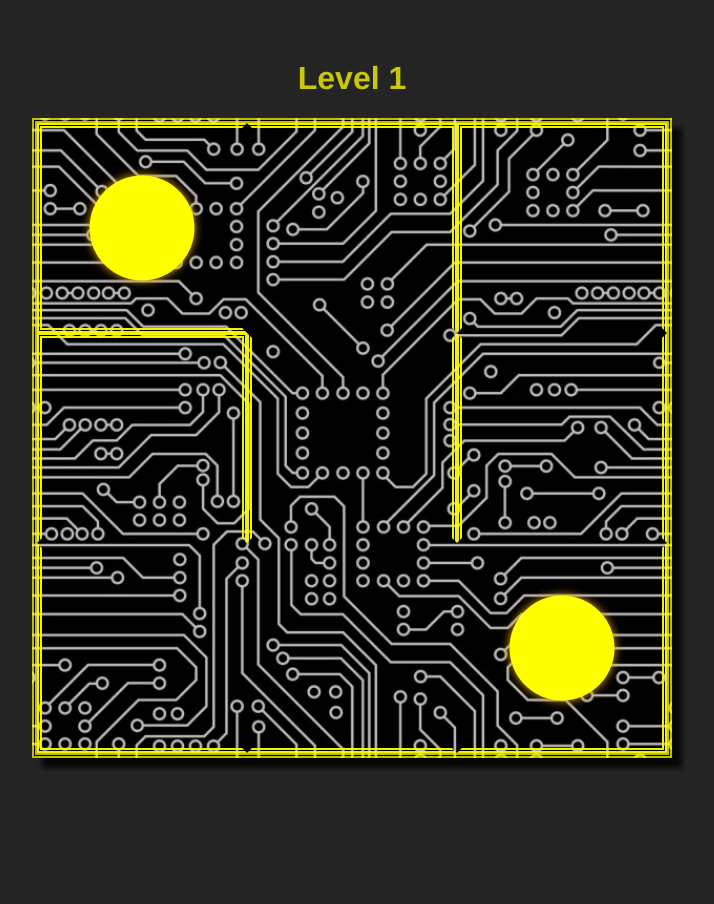
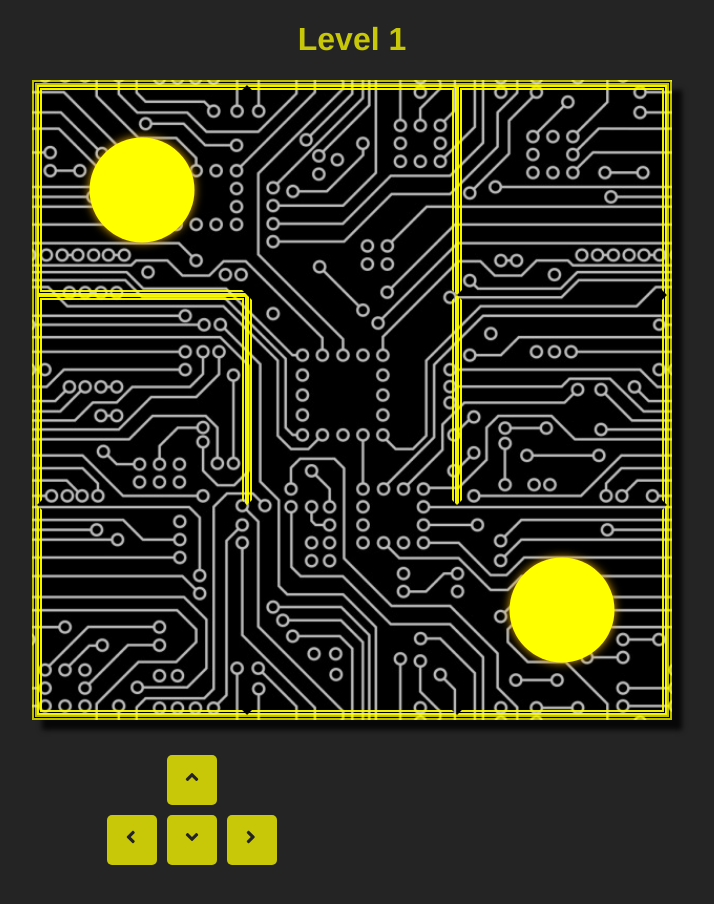
Before and after one commit to CurtisConway/maze, a Vue app: page / in a window 1280 px wide. Shown: the top 904 px of the page, without its empty margins (288-1002 px from the left). Before the commit the page ends 800 px from the top, so only its background shows below. Built offline with nearby package versions, Linux system fonts and the light colour scheme.

Commit message:
Add on screen controls

```diff
--- a/src/App.vue
+++ b/src/App.vue
@@ -25,6 +25,5 @@ body {
   -moz-osx-font-smoothing: grayscale;
   text-align: center;
   color: #2c3e50;
-  margin-top: 60px;
 }
 </style>
--- a/src/components/Maze.vue
+++ b/src/components/Maze.vue
@@ -34,13 +34,47 @@
           </tr>
         </table>
       </div>
+
+      <div class="row">
+        <div class="col" style="padding:30px 10px;">
+          <div class="row">
+            <button class="btn-sq" @click="keyboardActions.up">
+              <svg height="20" width="20" xmlns="http://www.w3.org/2000/svg" viewBox="0 0 320 512">
+                <path
+                  fill="currentColor"
+                  d="M177 159.7l136 136c9.4 9.4 9.4 24.6 0 33.9l-22.6 22.6c-9.4 9.4-24.6 9.4-33.9 0L160
+            255.9l-96.4 96.4c-9.4 9.4-24.6 9.4-33.9 0L7 329.7c-9.4-9.4-9.4-24.6
+            0-33.9l136-136c9.4-9.5 24.6-9.5 34-.1z"></path>
+              </svg>
+            </button>
           </div>
-
+          <div class="row">
+            <button class="btn-sq" @click="keyboardActions.left">
+              <svg height="20" width="20" xmlns="http://www.w3.org/2000/svg" viewBox="0 0 320 512">
+                <path fill="currentColor" d="M31.7 239l136-136c9.4-9.4 24.6-9.4 33.9 0l22.6 22.6c9.4 9.4 9.4 24.6 0 33.9L127.9 256l96.4 96.4c9.4 9.4 9.4 24.6 0 33.9L201.7 409c-9.4 9.4-24.6 9.4-33.9 0l-136-136c-9.5-9.4-9.5-24.6-.1-34z" class=""></path>
+              </svg>
+            </button>
+            <button class="btn-sq" @click="keyboardActions.down">
+              <svg height="20" width="20" xmlns="http://www.w3.org/2000/svg" viewBox="0 0 320 512">
+                <path fill="currentColor" d="M143 352.3L7 216.3c-9.4-9.4-9.4-24.6 0-33.9l22.6-22.6c9.4-9.4 24.6-9.4 33.9 0l96.4 96.4 96.4-96.4c9.4-9.4 24.6-9.4 33.9 0l22.6 22.6c9.4 9.4 9.4 24.6 0 33.9l-136 136c-9.2 9.4-24.4 9.4-33.8 0z" class=""></path></path>
+              </svg>
+            </button>
+            <button class="btn-sq" @click="keyboardActions.right">
+              <svg height="20" width="20" xmlns="http://www.w3.org/2000/svg" viewBox="0 0 320 512">
+                <path fill="currentColor" d="M224.3 273l-136 136c-9.4 9.4-24.6 9.4-33.9 0l-22.6-22.6c-9.4-9.4-9.4-24.6 0-33.9l96.4-96.4-96.4-96.4c-9.4-9.4-9.4-24.6 0-33.9L54.3 103c9.4-9.4 24.6-9.4 33.9 0l136 136c9.5 9.4 9.5 24.6.1 34z" class=""></path></path>
+              </svg>
+            </button>
+          </div>
+        </div>
+        <div class="col">
           <h1 v-if="success">YOU WIN!</h1>
           <h1 v-if="failure">YOU LOSE!</h1>
           <button v-if="success || failure" @click="resetGame">
             {{ resetButtonText }}
           </button>
+        </div>
+      </div>
+    </div>
   </div>
 </template>
 
@@ -70,6 +104,28 @@ export default {
     resetButtonText() {
       return this.success ? 'Next Level' : 'Try Again';
     },
+    gameOver() {
+      return this.success || this.failure;
+    },
+    keyboardActions() {
+      return {
+        up: () => {
+          if (this.currentPosition.top) this.movePosition(this.currentX, this.currentY - 1);
+        },
+        left: () => {
+          if (this.currentPosition.left) this.movePosition(this.currentX - 1, this.currentY);
+        },
+        down: () => {
+          if (this.currentPosition.bottom) this.movePosition(this.currentX, this.currentY + 1);
+        },
+        right: () => {
+          if (this.currentPosition.right) this.movePosition(this.currentX + 1, this.currentY);
+        },
+        reset: () => {
+          if (this.gameOver) this.resetGame();
+        },
+      };
+    },
   },
   mounted() {
     this.startGame();
@@ -95,34 +151,17 @@ export default {
       this.startGame();
     },
     keyboardHandler(event) {
-      const actions = {
-        up: () => {
-          if (this.currentPosition.top) this.movePosition(this.currentX, this.currentY - 1);
-        },
-        left: () => {
-          if (this.currentPosition.left) this.movePosition(this.currentX - 1, this.currentY);
-        },
-        down: () => {
-          if (this.currentPosition.bottom) this.movePosition(this.currentX, this.currentY + 1);
-        },
-        right: () => {
-          if (this.currentPosition.right) this.movePosition(this.currentX + 1, this.currentY);
-        },
-        reset: () => {
-          if (this.success || this.failure) this.resetGame();
-        },
-      };
       const handlers = {
-        w: actions.up,
-        a: actions.left,
-        s: actions.down,
-        d: actions.right,
-        ArrowUp: actions.up,
-        ArrowLeft: actions.left,
-        ArrowDown: actions.down,
-        ArrowRight: actions.right,
-        Enter: actions.reset,
-        ' ': actions.reset,
+        w: this.keyboardActions.up,
+        a: this.keyboardActions.left,
+        s: this.keyboardActions.down,
+        d: this.keyboardActions.right,
+        ArrowUp: this.keyboardActions.up,
+        ArrowLeft: this.keyboardActions.left,
+        ArrowDown: this.keyboardActions.down,
+        ArrowRight: this.keyboardActions.right,
+        Enter: this.keyboardActions.reset,
+        ' ': this.keyboardActions.reset,
       };
       if (handlers[event.key]) {
         event.preventDefault();
@@ -131,6 +170,7 @@ export default {
       }
     },
     movePosition(x, y) {
+      if (!this.gameOver) {
         this.currentX = x;
         this.currentY = y;
         if (this.currentPosition.active) {
@@ -143,6 +183,7 @@ export default {
         if (this.currentX === (this.maze.width - 1) && this.currentY === (this.maze.height - 1)) {
           this.success = true;
           this.size += 1;
+        }
       }
     },
   },
@@ -189,7 +230,13 @@ button {
   border:none;
   border-radius:5px;
   cursor:pointer;
-  margin-top:20px;
+  margin:5px;
+
+  &.btn-sq {
+    width:50px;
+    height:50px;
+    padding:0;
+  }
 }
 td {
   border:thick double rgba(255, 255, 0, 0.95);
@@ -225,7 +272,28 @@ td {
     opacity:1;
   }
 }
-
+.row {
+  display:flex;
+  flex-direction:row;
+  justify-content:center;
+  align-items:flex-start;
+  flex-wrap:wrap;
+}
+.col {
+  display:flex;
+  flex-direction:column;
+  justify-content:center;
+  align-items:center;
+  flex:1 1 0;
+  padding:10px;
+  min-width:50%;
+  box-sizing:border-box;
+}
+@media screen and (max-width:640px) {
+  .col {
+    min-width:100%;
+  }
+}
 @keyframes fadeScaleIn {
   from {
     opacity:.75;
```
Also changed, not shown: 7 other files (tests, documents, lock files or other folders). Lines whose indentation alone changed are shown as unchanged.
